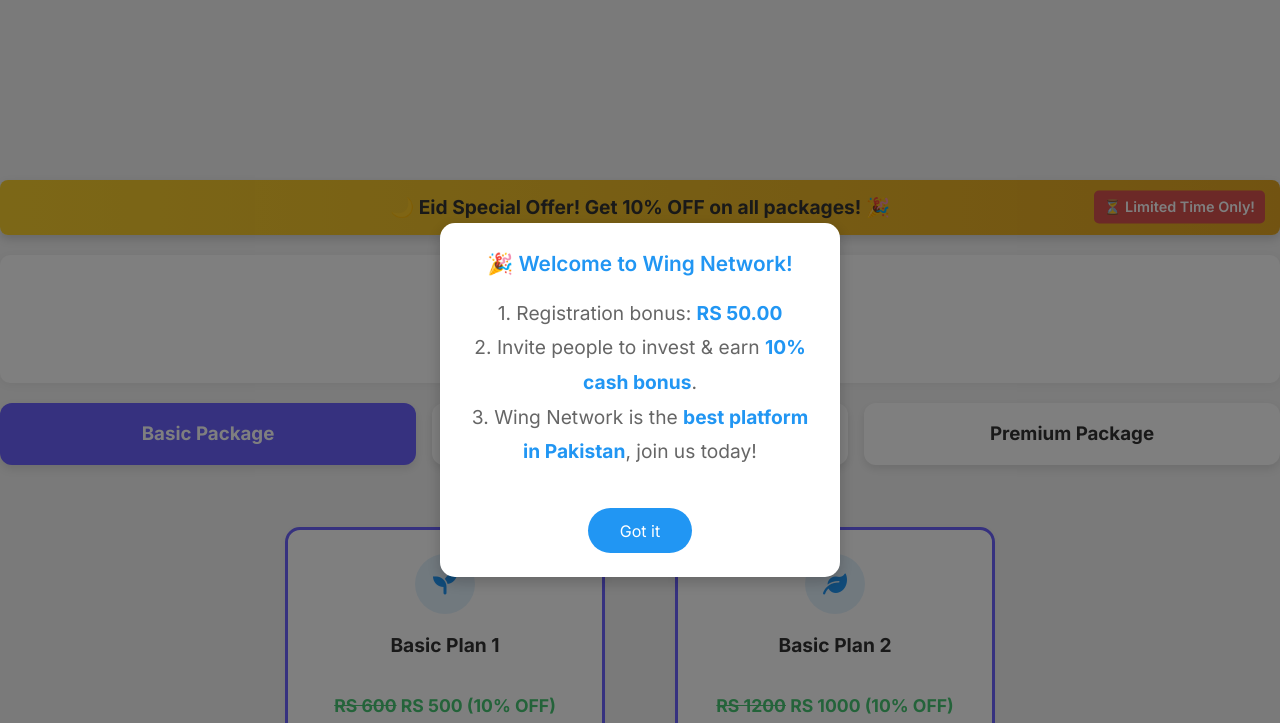
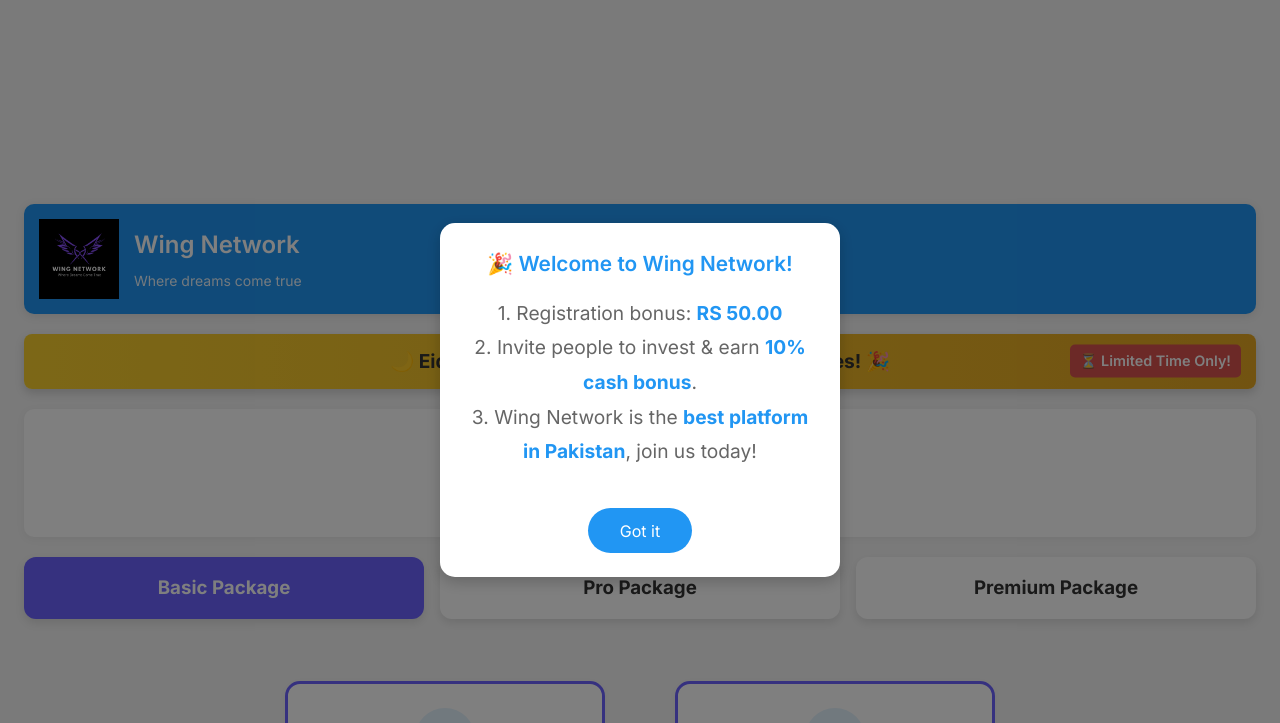
Before and after one commit to Tayyab-cod7/Wing, a plain HTML site: page frontend/public/basic.html in a window 1280 px wide. Shown: the top 723 px of the page. Drawn offline with Linux system fonts and the light colour scheme; no server answers; sample sign-in values are in the browser's storage.

Commit message:
Your commit message

```diff
--- a/frontend/public/basic.html
+++ b/frontend/public/basic.html
@@ -319,6 +319,42 @@
             background: #4CAF50;
         }
 
+        /* Top Header Styles */
+        .top-header {
+            background-color: #2196F3;
+            color: white;
+            padding: 15px;
+            border-radius: 10px;
+            margin-bottom: 20px;
+            display: flex;
+            align-items: center;
+            box-shadow: 0 2px 10px rgba(0,0,0,0.1);
+        }
+
+        .top-header .logo-image {
+            width: 80px;
+            height: 80px;
+            margin-right: 15px;
+        }
+
+        .top-header .logo-image img {
+            width: 100%;
+            height: 100%;
+            object-fit: contain;
+        }
+
+        .top-header .brand-text h1 {
+            font-size: 24px;
+            margin: 0;
+            font-weight: 600;
+        }
+
+        .top-header .brand-text p {
+            margin: 5px 0 0;
+            font-size: 14px;
+            opacity: 0.9;
+        }
+
         /* Responsive adjustments */
         @media (max-width: 768px) {
             .header h1 {
@@ -460,11 +496,23 @@
         <!-- Place your full website content here (like homepage, navigation, etc.) -->
     </div>
 
-
+    <main class="content">
+        <div class="logo-image"></div>
 
         <!-- Home Page -->
         <div id="homePage" class="page active">
             <div class="home-container">
+                <!-- Top Header with Logo and Text -->
+                <div class="top-header">
+                    <div class="logo-image">
+                        <img src="/frontend/public/images/Dream.png" alt="Dream Logo">
+                    </div>
+                    <div class="brand-text">
+                        <h1>Wing Network</h1>
+                        <p>Where dreams come true</p>
+                    </div>
+                </div>
+
                 <div class="ramadan-banner">
                     <p>🌙 Eid Special Offer! Get <b>10% OFF</b> on all packages! 🎉</p>
                 </div>
```
Also changed, not shown: frontend/public/premium.html (+47 -0 lines), frontend/public/pro.html (+47 -0 lines).
